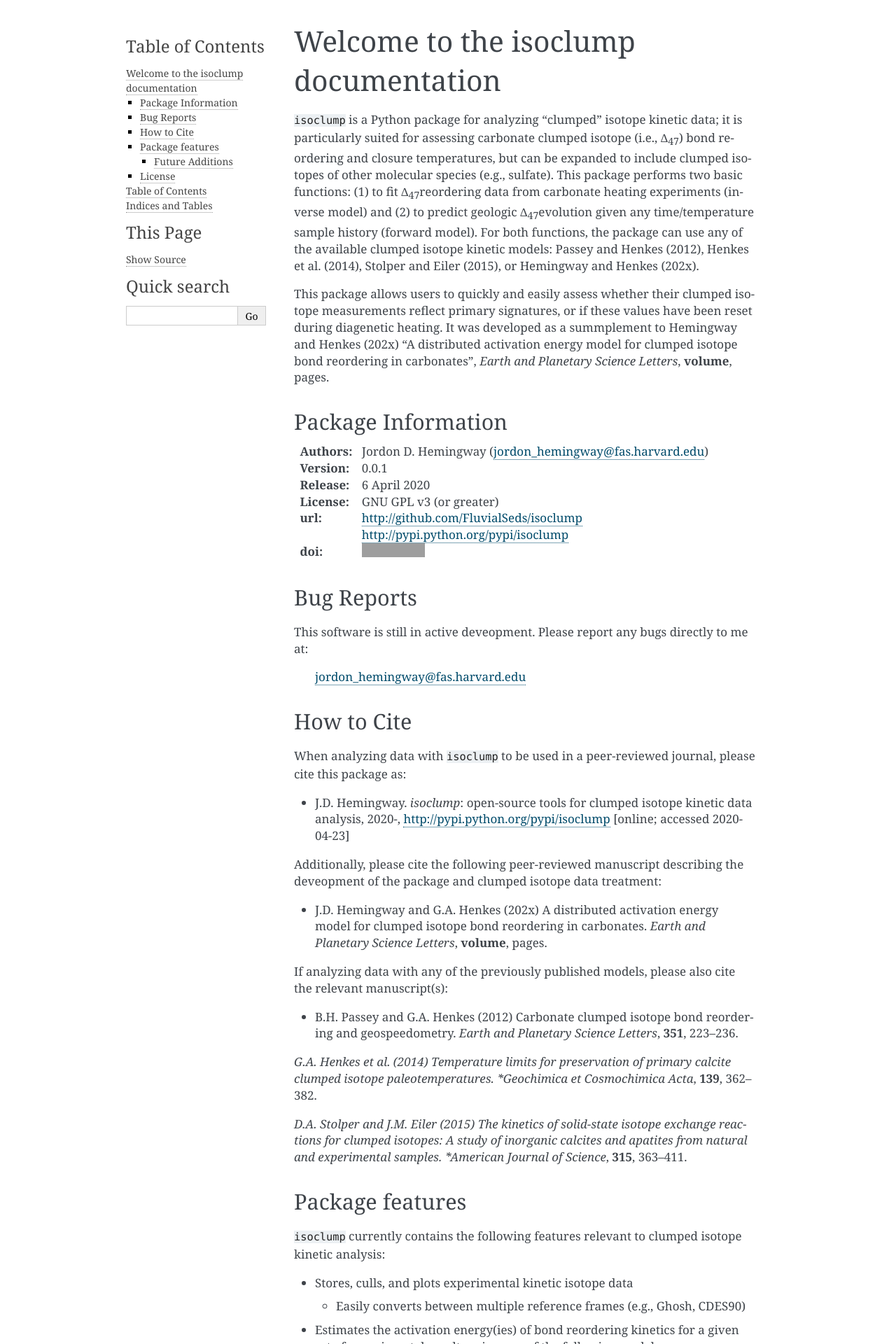
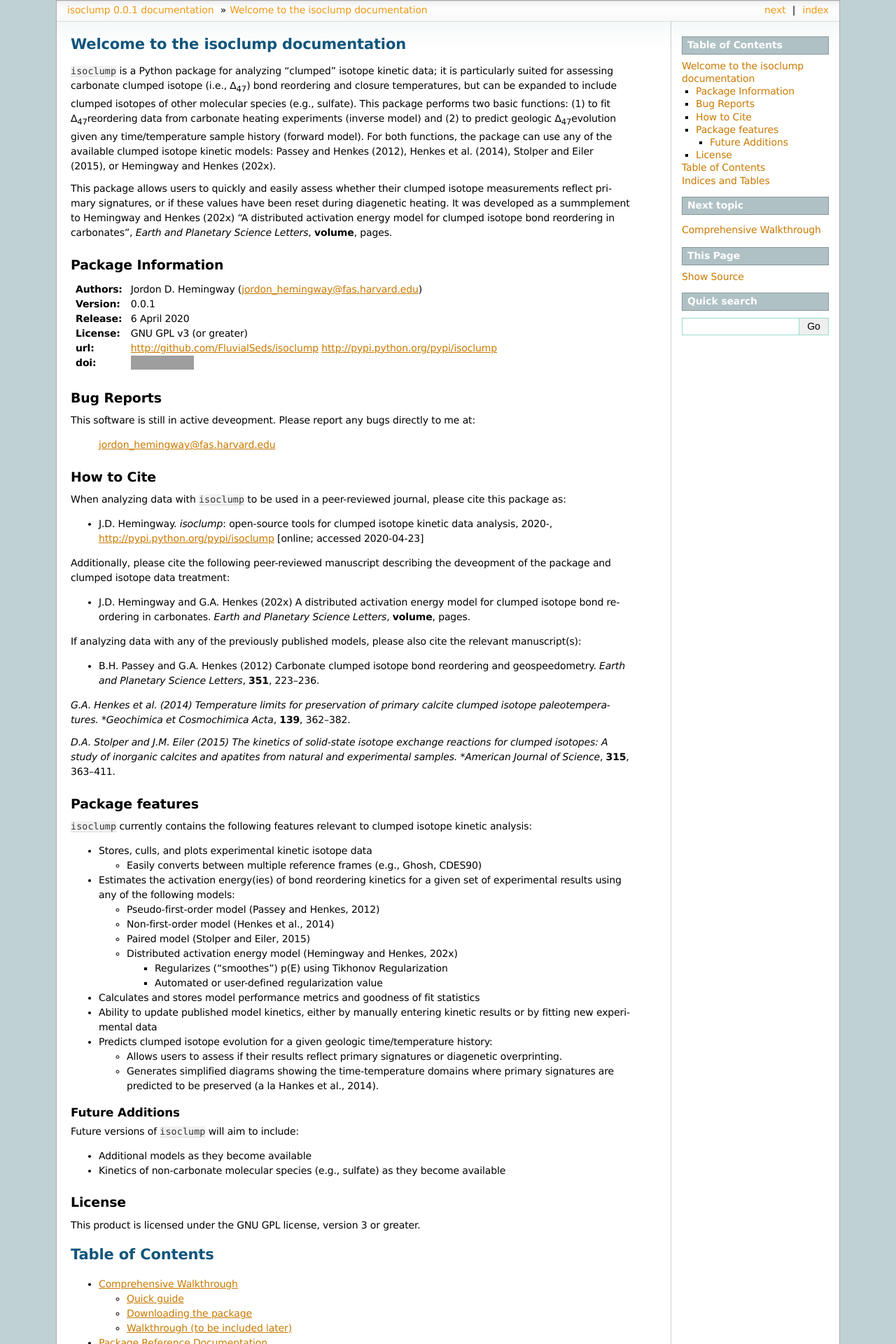
Before and after one commit to FluvialSeds/isotopylog, a Sphinx documentation site: the page built from docs/index.rst, in a window 1280 px wide. Shown: the top 1920 px of the page at 70% size. Built offline with Sphinx 7.4.7, drawn with Linux system fonts in a browser that asks for light colours; some of the changed text lies outside the part shown; grey boxes are pictures that could not be loaded.

Commit message:
changed doc theme

```diff
--- a/docs/conf.py
+++ b/docs/conf.py
@@ -491,7 +491,9 @@ exclude_patterns = ['_build', 'Thumbs.db', '.DS_Store']
 # The theme to use for HTML and HTML Help pages.  See the documentation for
 # a list of builtin themes.
 #
-html_theme = 'alabaster'
+# html_theme = 'alabaster'
+html_theme = 'sphinxdoc'
+# html_theme = 'classic'
 
 # Add any paths that contain custom static files (such as style sheets) here,
 # relative to this directory. They are copied after the builtin static files,
```
